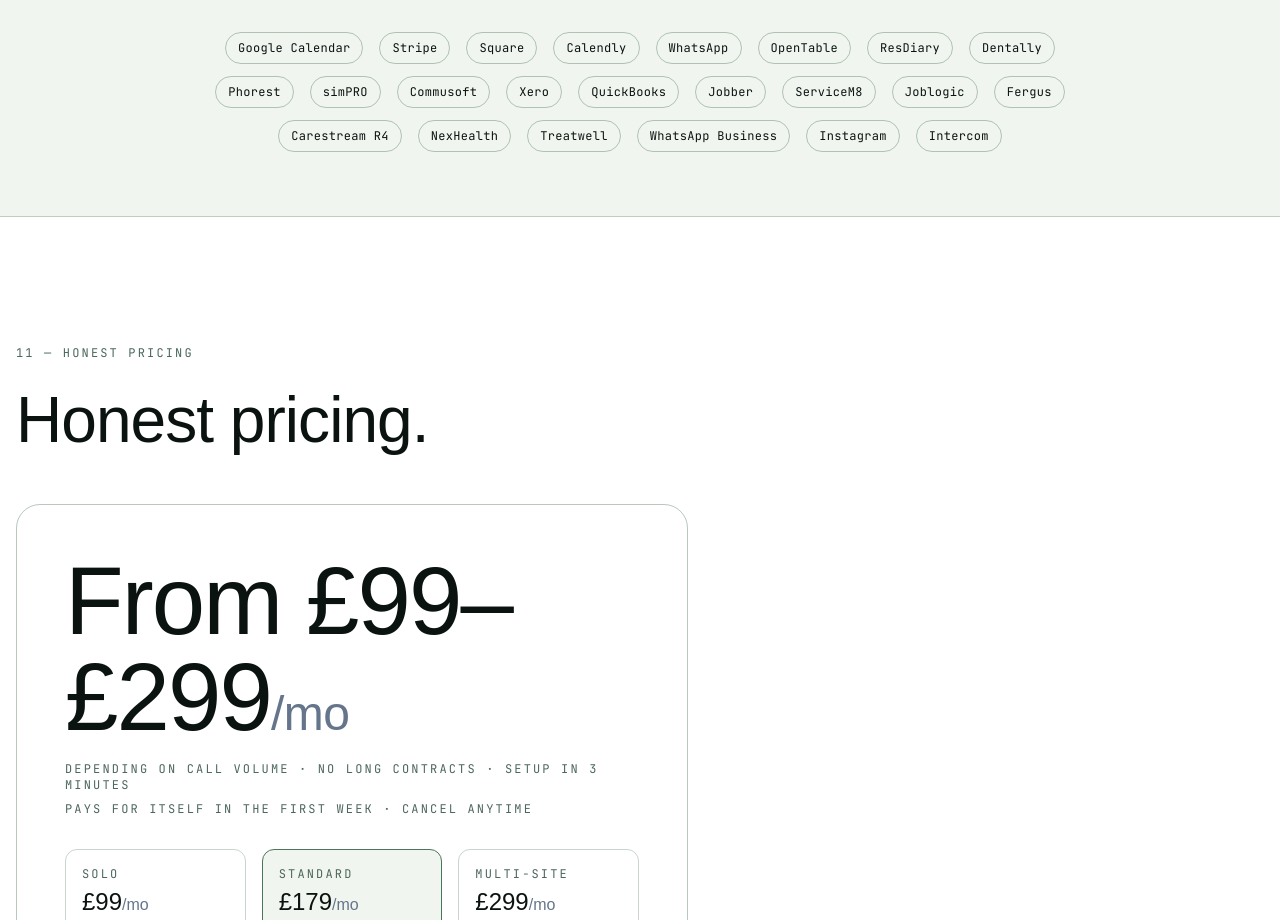
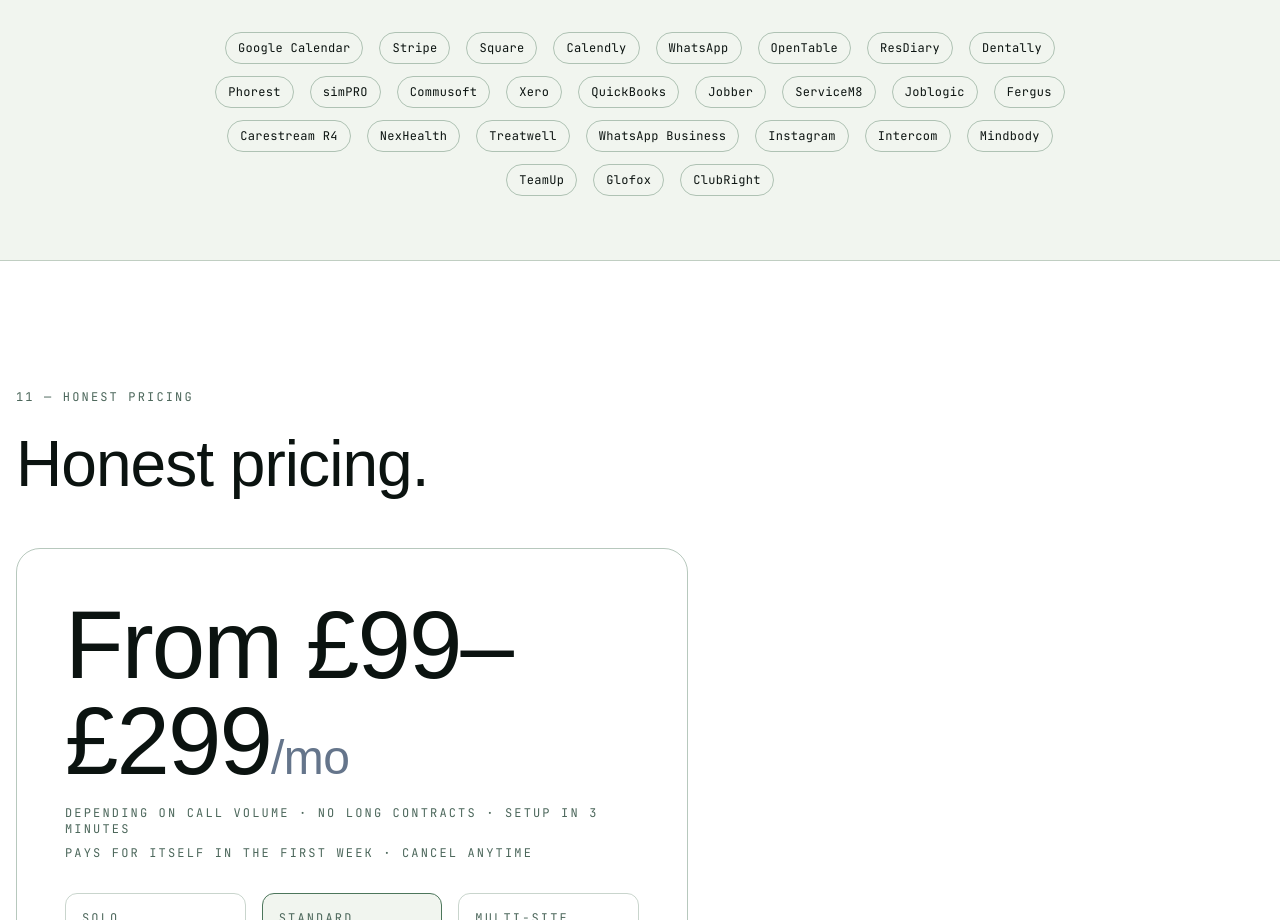
Before and after one commit to nfilippov733/anna-reception, a Next.js app: page / in a window 1280 px wide. Shown: the part 7900-8820 px from the top of the page. Built offline with nearby package versions, Linux system fonts and the light colour scheme; a web font is replaced by a local one.

Commit message:
feat(integrations): + Mindbody / TeamUp / Glofox / ClubRight (fitness PMS)

```diff
--- a/src/content/integrations.ts
+++ b/src/content/integrations.ts
@@ -23,4 +23,8 @@ export const INTEGRATION_LOGOS: Array<{ name: string; src: string | null; catego
   { name: "WhatsApp Business", src: null, category: "messaging" },
   { name: "Instagram", src: null, category: "messaging" },
   { name: "Intercom", src: null, category: "web-chat" },
+  { name: "Mindbody", src: null },
+  { name: "TeamUp", src: null },
+  { name: "Glofox", src: null },
+  { name: "ClubRight", src: null },
 ];
```
